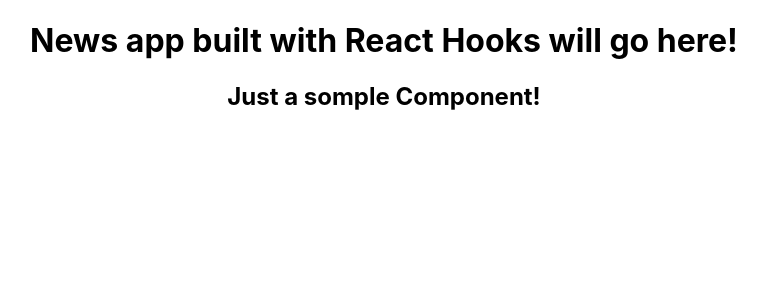
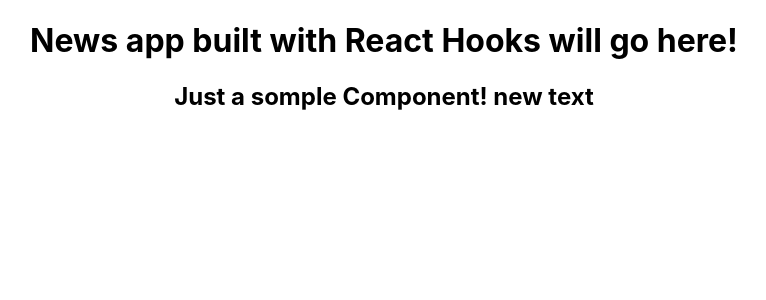
Before and after one commit to pdxman/hooks-news, a React (Create React App) app: page / in a window 1280 px wide. Shown: the top 300 px of the page, without its empty margins (256-1022 px from the left). Built offline with nearby package versions, Linux system fonts and the light colour scheme.

Commit message:
new text in simple file

```diff
--- a/src/Simple.js
+++ b/src/Simple.js
@@ -2,6 +2,6 @@
 
 export default function Simple(){
     return(
-        <h2>Just a somple Component!</h2>
+        <h2>Just a somple Component! new text</h2>
     )
 }
```
